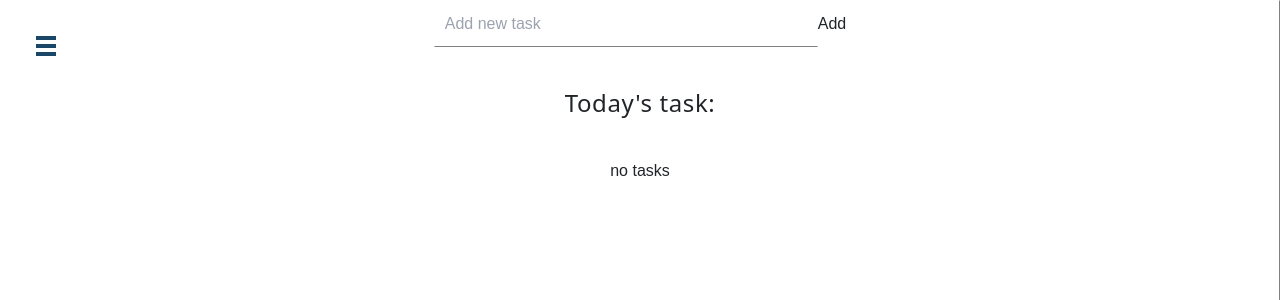
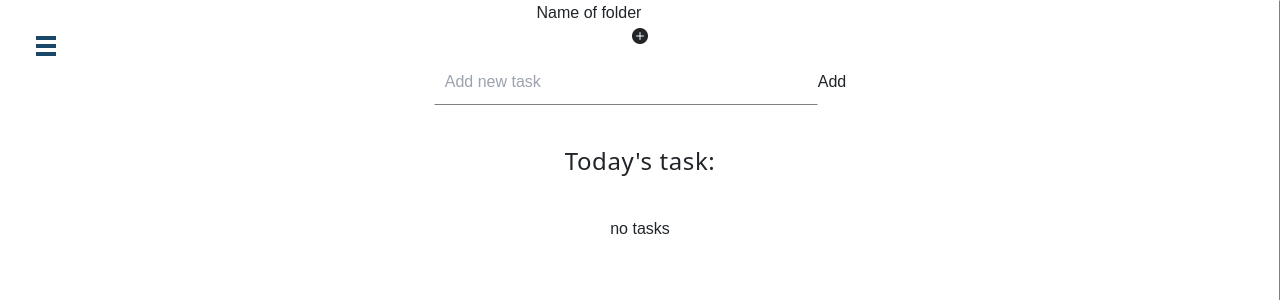
Before and after one commit to fbrightw/First-React-project, a React (Create React App) app: page /tasks in a window 1280 px wide. Shown: the top 300 px of the page. Built offline with nearby package versions, Linux system fonts and the light colour scheme.

Commit message:
* adding folders to the taskcontainer

```diff
--- /dev/null
+++ b/src/components/sections/todotasks/Folders.tsx
@@ -0,0 +1,24 @@
+import React, {useState} from 'react';
+
+function Folders(props) {
+
+    const [folderName, setFolderName] = useState("Name of folder")
+
+    function onFolderTextChange(e){
+        setFolderName(e.target.value)
+    }
+
+    return (
+        <div className="folder-container">
+           <div className="folder">
+               <input value={folderName} onChange={onFolderTextChange}></input>
+               {/*<input value="Name of subfolder" onChange=></input>*/}
+           </div>
+            <button>
+                <i className="bi bi-plus-circle-fill"></i>
+            </button>
+        </div>
+    );
+}
+
+export default Folders;
--- a/src/components/sections/todotasks/tasks/TaskContainer.jsx
+++ b/src/components/sections/todotasks/tasks/TaskContainer.jsx
@@ -3,6 +3,7 @@ import SubmitForm from "../../../../utils/forms/SubmitForm";
 import Task from "./Task";
 import renderIf from "../../../../utils/common/renderIf";
 import {CSSTransition, TransitionGroup} from "react-transition-group";
+import Folders from "../Folders";
 
 export function TaskContainer() {
 
@@ -27,6 +28,8 @@ export function TaskContainer() {
     return (
         <div id="todo">
             <div className="tasks">
+                <Folders />
+                <div style={{margin: "10px auto"}}>
                     <SubmitForm addTask={addTask}/>
                     <div className="font-sans my-10 text-2xl font-light tracking-wide">
                         Today's task:
@@ -47,5 +50,6 @@ export function TaskContainer() {
                     )}
                     </div>
             </div>
+        </div>
     )
 }
```
Lines whose indentation alone changed are shown as unchanged.
